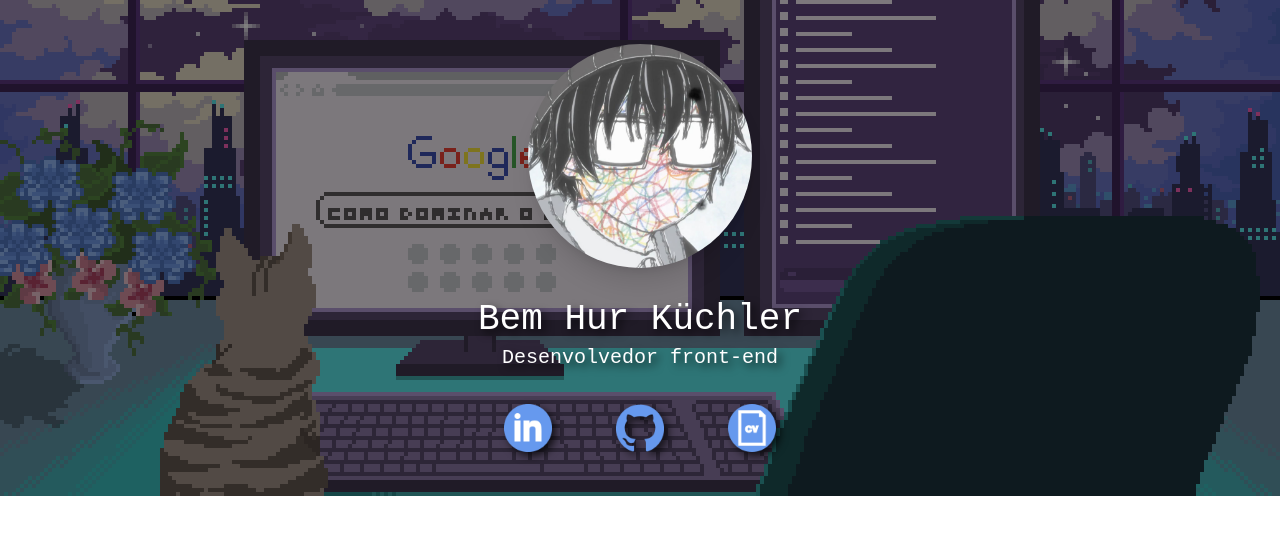
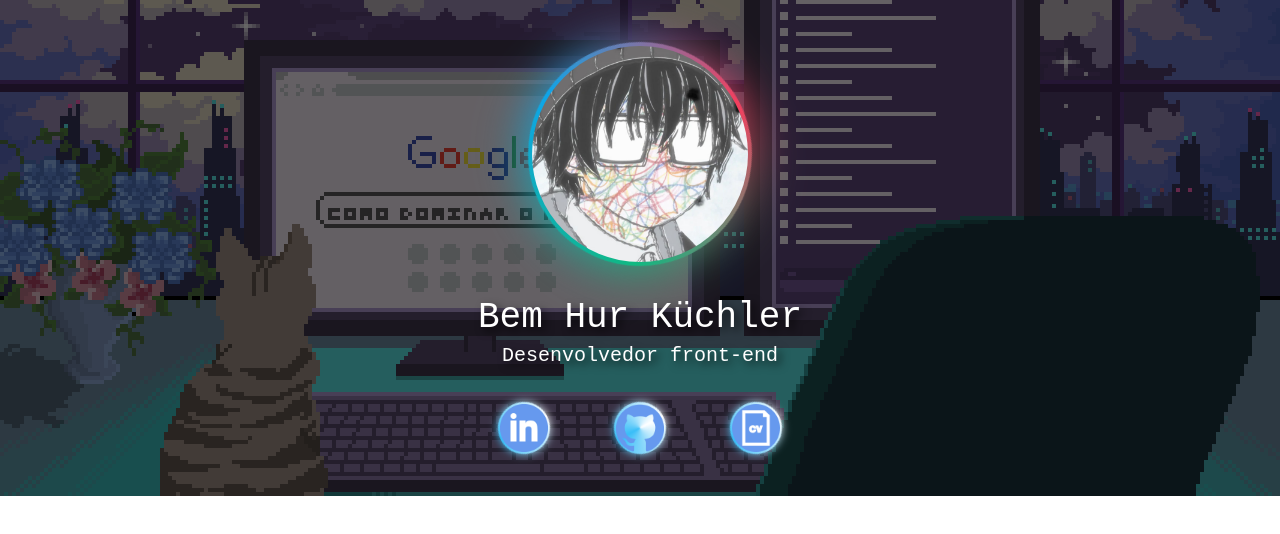
Before and after one commit to benhurk/Benhur-Dev, a React (Vite) app: page / in a window 1280 px wide. Shown: the top 534 px of the page. Built offline with nearby package versions, Linux system fonts and the light colour scheme.

Commit message:
Added animated glowing borders

```diff
--- a/src/components/Header/index.tsx
+++ b/src/components/Header/index.tsx
@@ -5,18 +5,26 @@ import linkedIcon from '../../assets/linkedin-icon.png';
 export default function Header() {
     return (
         <header className='relative w-screen max-w-[1920px] md:h-[396px] lg:h-[496px] h-[296px] bg-[url("/header-bg.gif")] bg-no-repeat bg-center bg-cover overflow-hidden
-                        before:bg-black before:absolute before:top-0 before:left-0 before:block before:size-full before:opacity-50'>
+                        before:bg-black before:absolute before:top-0 before:left-0 before:block before:size-full before:opacity-60'>
 
             <div className="relative top-1/2 -translate-y-1/2">
-                <div className='mx-auto lg:mb-8 md:mb-6 mb-3 md:w-48 md:h-48 lg:w-56 lg:h-56 w-36 h-36 overflow-hidden bg-[url("/pfp.jpg")] bg-cover bg-center rounded-full shadow-xl'></div>
+                <div className='glow glow-rgb mx-auto lg:mb-8 md:mb-6 mb-3 md:w-48 md:h-48 lg:w-56 lg:h-56 w-36 h-36 rounded-full'>
+                    <img className='w-full h-full object-cover object-center rounded-full' src='/pfp.jpg' />
+                </div>
                 <div className="text-center font-main text-white drop-shadow-4dark lg:mb-8 md:mb-6 mb-3">
                     <h1 className='lg:text-4xl md:text-3xl text-2xl mb-1'>Bem Hur Küchler</h1>
                     <h2 className="lg:text-xl text-lg">Desenvolvedor front-end</h2>
                 </div>
                 <div className="flex gap-16 justify-center">
-                    <a href="https://linkedin.com/in/bem-hur-kuchler" target='_blank'><img className='lg:w-12 md:w-11 w-9 drop-shadow-4dark' src={linkedIcon} alt="LinkedIn" /></a>
-                    <a href="https://github.com/benhurk" target='_blank'><img className='lg:w-12 md:w-11 w-9 drop-shadow-4dark' src={gitIcon} alt="GitHub" /></a>
-                    <a href=""><img className='lg:w-12 md:w-11 w-9 drop-shadow-4dark' src={cvIcon} alt="CV" /></a>
+                    <a href="https://linkedin.com/in/bem-hur-kuchler" target='_blank' className='glow glow-sm glow-white-blue'>
+                        <img className='lg:w-12 md:w-11 w-9' src={linkedIcon} alt="LinkedIn" />
+                    </a>
+                    <a href="https://github.com/benhurk" target='_blank' className='glow glow-sm glow-white-blue'>
+                        <img className='lg:w-12 md:w-11 w-9' src={gitIcon} alt="GitHub" />
+                    </a>
+                    <a href="" className='glow glow-sm glow-white-blue'>
+                        <img className='lg:w-12 md:w-11 w-9' src={cvIcon} alt="CV" />
+                    </a>
                 </div>
             </div>
         </header>
--- a/src/global.css
+++ b/src/global.css
@@ -1,3 +1,35 @@
 @tailwind base;
 @tailwind components;
 @tailwind utilities;
+
+@layer utilities {
+    .glow {
+        @apply relative p-1
+    }
+
+    .glow-sm {
+        @apply p-0.5
+    }
+
+    .glow::before, .glow::after {
+        content: '';
+        z-index: -1;
+        @apply absolute top-0 left-0 size-full rounded-full animate-border-spin;
+    }
+
+    .glow::before {
+        filter: blur(1.5rem);
+    }
+
+    .glow-sm::before {
+        filter: blur(0.25rem);
+    }
+
+    .glow-rgb::before, .glow-rgb::after {
+        background-image: conic-gradient(rgb(244 63 94), rgb(16 185 129), rgb(14 165 233), rgb(244 63 94));
+    }
+
+    .glow-white-blue::before, .glow-white-blue::after {
+        background-image: conic-gradient(#fff, rgb(56 189 248), #fff);
+    }
+}
--- a/tailwind.config.js
+++ b/tailwind.config.js
@@ -12,6 +12,18 @@ export default {
 
       dropShadow: {
         '4dark': '4px 4px 4px rgba(0, 0, 0, 0.75)'
+      },
+
+      keyframes: {
+        'border-spin': {
+          '100%': {
+            'transform': 'rotate(-360deg)'
+          }
+        }
+      },
+
+      animation: {
+        'border-spin': 'border-spin 3s linear infinite'
       }
     },
   },
```
